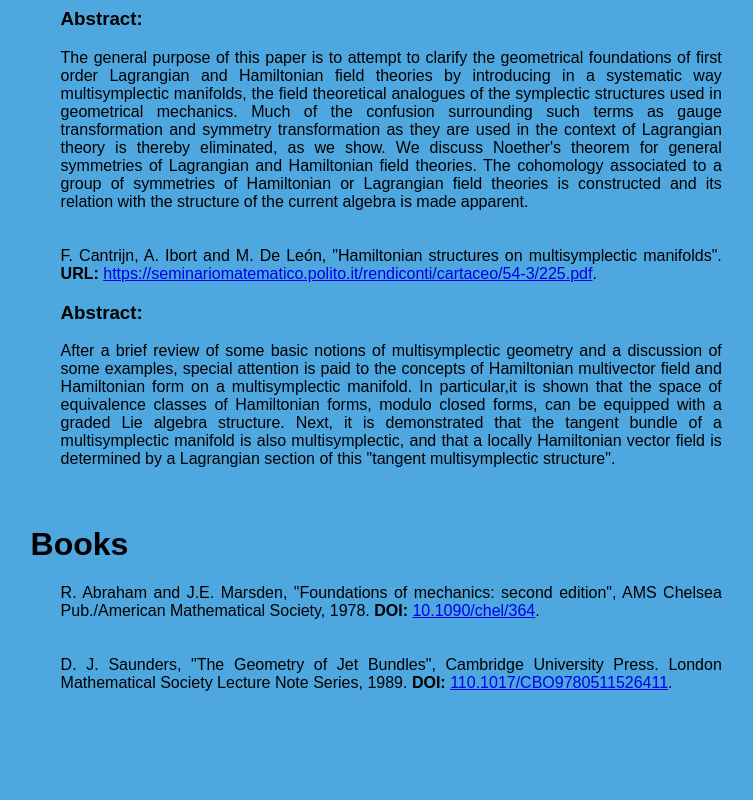
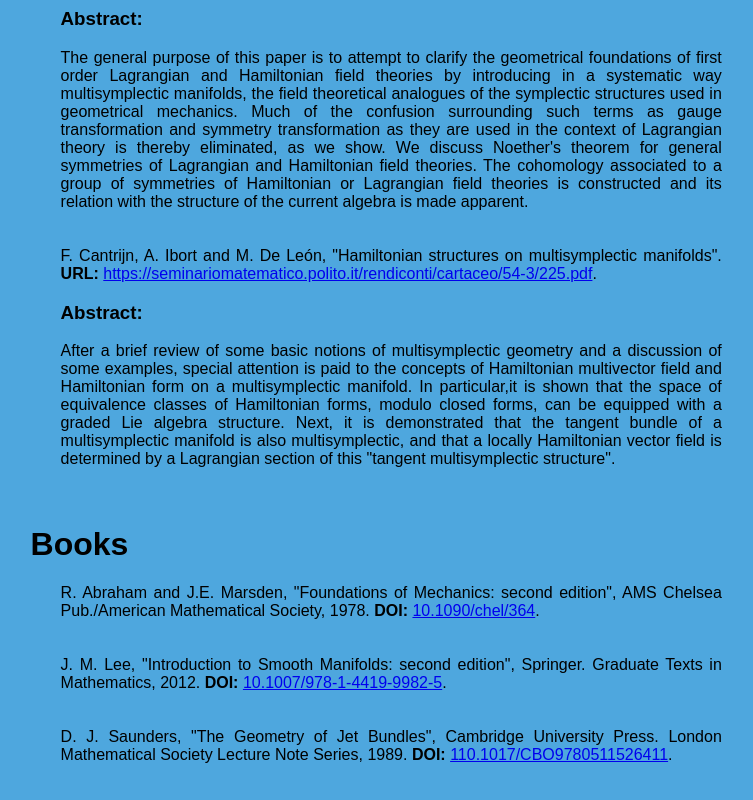
Before and after one commit to angelblasco/angelblasco.github.io, a plain HTML site: page Research/index.html in a window 1280 px wide. Shown: the part 735-1535 px from the top of the page, without its empty margins (379-1132 px from the left). Before the commit the page ends 1463 px from the top, so only its background shows below. Drawn offline with Linux system fonts and the light colour scheme.

Commit message:
Update index.html
se añade referencia bibliografica

```diff
--- a/Research/index.html
+++ b/Research/index.html
@@ -105,8 +105,14 @@
           </div>
           <!--Referencia-->
           <div style="margin-left: 30px; text-align: justify;">
-            R. Abraham and J.E. Marsden, "Foundations of mechanics: second edition", AMS Chelsea Pub./American Mathematical Society, 1978.
+            R. Abraham and J.E. Marsden, "Foundations of Mechanics: second edition", AMS Chelsea Pub./American Mathematical Society, 1978.
             <b>DOI:</b> <a href="https://doi.org/10.1090/chel/364" target="_blank">10.1090/chel/364</a>.
+        </div>
+        <br><br>
+
+        <div style="margin-left: 30px; text-align: justify;">
+            J. M. Lee, "Introduction to Smooth Manifolds: second edition", Springer. Graduate Texts in Mathematics, 2012.
+            <b>DOI:</b> <a href="https://link.springer.com/10.1007/978-1-4419-9982-5" target="_blank">10.1007/978-1-4419-9982-5</a>.
         </div>
         <br><br>
 
```
